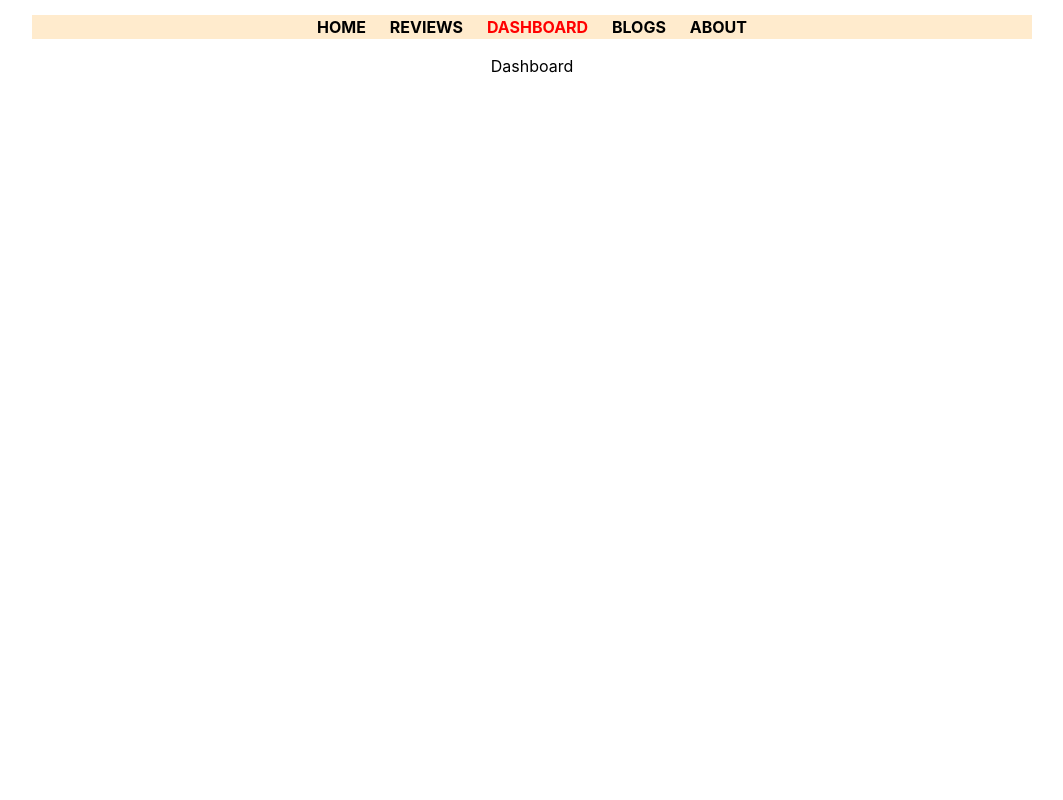
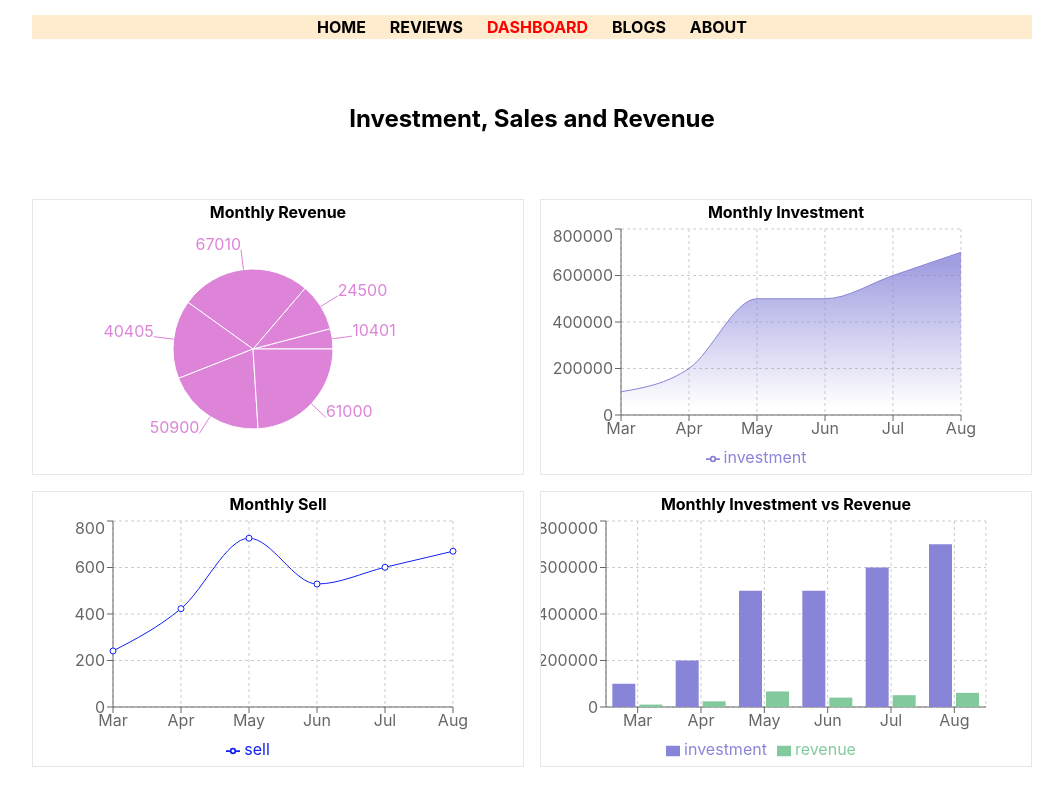
Before and after one commit to git-mhasan/review-website-react, a React (Create React App) app: page /dashboard in a window 1280 px wide. Shown: the whole page, without its empty margins (108-1171 px from the left). Built offline with nearby package versions, Linux system fonts and the light colour scheme.

Commit message:
chart plotted

```diff
--- a/src/components/Dashboard/Dashboard.js
+++ b/src/components/Dashboard/Dashboard.js
@@ -1,11 +1,73 @@
 import React from 'react';
+import { Area, AreaChart, Bar, BarChart, CartesianGrid, Legend, Line, LineChart, Pie, PieChart, Tooltip, XAxis, YAxis } from 'recharts';
+import useAnalysis from '../../hooks/useAnalysis';
 import "./Dashboard.css";
 
 const Dashboard = () => {
+    const chartData = useAnalysis();
     return (
         <div>
-            <h2>Dashboard</h2>
+            <h1 className='text-2xl font-bold m-16'>Investment, Sales and Revenue</h1>
+            <div className='my-8 grid grid-cols-2 gap-4'>
+
+                <div className='border'>
+                    <h1 className='font-bold'>Monthly Revenue</h1>
+                    <PieChart width={450} height={250} margin={{ top: 5, right: 30, left: 20, bottom: 5 }}>
+                        <Pie data={chartData} dataKey="revenue" nameKey="month" cx="50%" cy="50%" outerRadius={80} fill="#dd84d8" label></Pie>
+                    </PieChart>
+                </div>
+
+                <div className='border'>
+                    <h1 className='font-bold'>Monthly Investment</h1>
+                    <AreaChart width={450} height={250} data={chartData}
+                        margin={{ top: 5, right: 30, left: 20, bottom: 5 }}>
+
+                        <defs>
+                            <linearGradient id="colorUv" x1="0" y1="0" x2="0" y2="1">
+                                <stop offset="5%" stopColor="#8884d8" stopOpacity={0.8} />
+                                <stop offset="95%" stopColor="#8884d8" stopOpacity={0} />
+                            </linearGradient>
+                        </defs>
+
+                        <CartesianGrid strokeDasharray="3 3" />
+                        <XAxis dataKey="month" />
+                        <YAxis />
+                        <Tooltip />
+                        <Legend />
+                        <Area type="monotone" dataKey="investment" stroke="#8884d8" fillOpacity={1} fill="url(#colorUv)" />
+
+                    </AreaChart >
+                </div>
+
+                <div className='border'>
+                    <h1 className='font-bold'>Monthly Sell</h1>
+                    <LineChart width={450} height={250} data={chartData}
+                        margin={{ top: 5, right: 30, left: 20, bottom: 5 }}>
+                        <CartesianGrid strokeDasharray="3 3" />
+                        <XAxis dataKey="month" />
+                        <YAxis />
+                        <Tooltip />
+                        <Legend />
+                        <Line type="monotone" dataKey="sell" stroke="#1121f1" />
+
+                    </LineChart>
+                </div>
+
+                <div className='border'>
+                    <h1 className='font-bold'>Monthly Investment vs Revenue</h1>
+                    <BarChart width={450} height={250} data={chartData}>
+                        <CartesianGrid strokeDasharray="3 3" />
+                        <XAxis dataKey="month" />
+                        <YAxis />
+                        <Tooltip />
+                        <Legend />
+                        <Bar dataKey="investment" fill="#8884d8" />
+                        <Bar dataKey="revenue" fill="#82ca9d" />
+                    </BarChart>
+                </div>
+            </div>
         </div>
+
     );
 };
 
--- a/src/hooks/useAnalysis.js
+++ b/src/hooks/useAnalysis.js
@@ -1,6 +1,6 @@
 import { useEffect, useState } from "react";
 
-const useProduct = () => {
+const useAnalysis = () => {
     const [chartData, setChartData] = useState([])
     useEffect(() => {
         fetch('analysis.json')
@@ -10,4 +10,4 @@ const useProduct = () => {
     return chartData;
 }
 
-export default useProduct;
+export default useAnalysis;
```
